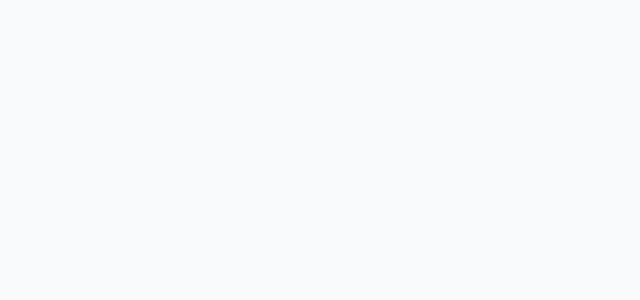
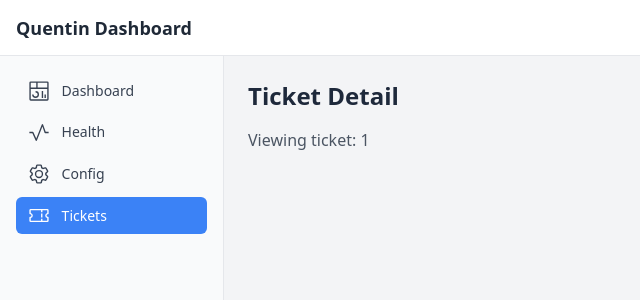
Before and after one commit to lelloman/quentin-torrentino, a Vue app in the folder crates/dashboard/: page /tickets/1 in a window 1280 px wide. Before the commit this address had no page. Shown: the top 300 px of the page, without its empty margins (0-640 px from the left). Built offline with nearby package versions, Linux system fonts and the light colour scheme.

Commit message:
Configure vue-router with nested layout routes

```diff
--- a/crates/dashboard/src/components/layout/AppLayout.vue
+++ b/crates/dashboard/src/components/layout/AppLayout.vue
@@ -1,4 +1,5 @@
 <script setup lang="ts">
+import { RouterView } from 'vue-router'
 import AppHeader from './AppHeader.vue'
 import AppSidebar from './AppSidebar.vue'
 </script>
@@ -9,7 +10,7 @@ import AppSidebar from './AppSidebar.vue'
     <div class="flex flex-1">
       <AppSidebar />
       <main class="flex-1 p-6 bg-gray-100">
-        <slot />
+        <RouterView />
       </main>
     </div>
   </div>
--- a/crates/dashboard/src/router/index.ts
+++ b/crates/dashboard/src/router/index.ts
@@ -1,12 +1,39 @@
 import { createRouter, createWebHistory } from 'vue-router'
+import AppLayout from '../components/layout/AppLayout.vue'
 
 const router = createRouter({
   history: createWebHistory(),
   routes: [
     {
       path: '/',
-      name: 'dashboard',
-      component: () => import('../views/DashboardView.vue'),
+      component: AppLayout,
+      children: [
+        {
+          path: '',
+          name: 'dashboard',
+          component: () => import('../views/DashboardView.vue'),
+        },
+        {
+          path: 'health',
+          name: 'health',
+          component: () => import('../views/HealthView.vue'),
+        },
+        {
+          path: 'config',
+          name: 'config',
+          component: () => import('../views/ConfigView.vue'),
+        },
+        {
+          path: 'tickets',
+          name: 'tickets',
+          component: () => import('../views/TicketsView.vue'),
+        },
+        {
+          path: 'tickets/:id',
+          name: 'ticket-detail',
+          component: () => import('../views/TicketDetailView.vue'),
+        },
+      ],
     },
   ],
 })
--- /dev/null
+++ b/crates/dashboard/src/views/ConfigView.vue
@@ -0,0 +1,9 @@
+<script setup lang="ts">
+</script>
+
+<template>
+  <div>
+    <h1 class="text-2xl font-bold mb-4">Configuration</h1>
+    <p class="text-gray-600">Configuration page placeholder.</p>
+  </div>
+</template>
--- /dev/null
+++ b/crates/dashboard/src/views/HealthView.vue
@@ -0,0 +1,9 @@
+<script setup lang="ts">
+</script>
+
+<template>
+  <div>
+    <h1 class="text-2xl font-bold mb-4">Health</h1>
+    <p class="text-gray-600">Health status page placeholder.</p>
+  </div>
+</template>
--- /dev/null
+++ b/crates/dashboard/src/views/TicketDetailView.vue
@@ -0,0 +1,12 @@
+<script setup lang="ts">
+import { useRoute } from 'vue-router'
+
+const route = useRoute()
+</script>
+
+<template>
+  <div>
+    <h1 class="text-2xl font-bold mb-4">Ticket Detail</h1>
+    <p class="text-gray-600">Viewing ticket: {{ route.params.id }}</p>
+  </div>
+</template>
--- /dev/null
+++ b/crates/dashboard/src/views/TicketsView.vue
@@ -0,0 +1,9 @@
+<script setup lang="ts">
+</script>
+
+<template>
+  <div>
+    <h1 class="text-2xl font-bold mb-4">Tickets</h1>
+    <p class="text-gray-600">Tickets list page placeholder.</p>
+  </div>
+</template>
```
